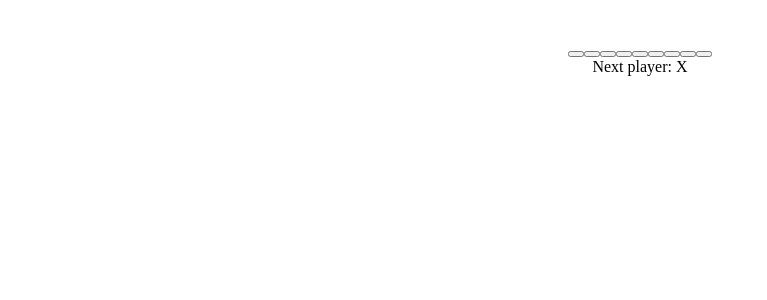
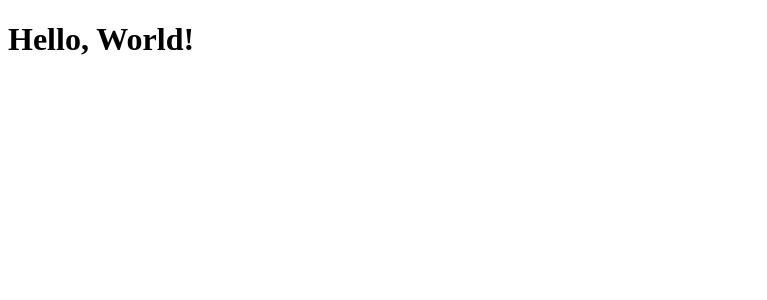
Before and after one commit to MrOLU24/tik-toc-toe, a React (Vite) app: page / in a window 1280 px wide. Shown: the top 300 px of the page, without its empty margins (0-767 px from the left). Built offline with nearby package versions, Linux system fonts and the light colour scheme.

Commit message:
reseting

```diff
--- a/src/App.jsx
+++ b/src/App.jsx
@@ -1,55 +1,10 @@
-import React, { useState } from 'react';
-import './App.css';
+import react from "react";
 
 const App = () => {
-  const [board, setBoard] = useState(Array(9).fill(null));
-  const [isXNext, setIsXNext] = useState(true);
-
-  const handleClick = (index) => {
-    if (board[index] || calculateWinner(board)) return;
-    const newBoard = board.slice();
-    newBoard[index] = isXNext ? 'X' : 'O';
-    setBoard(newBoard);
-    setIsXNext(!isXNext);
-  };
-
-  const calculateWinner = (squares) => {
-    const lines = [
-      [0, 1, 2],
-      [3, 4, 5],
-      [6, 7, 8],
-      [0, 3, 6],
-      [1, 4, 7],
-      [2, 5, 8],
-      [0, 4, 8],
-      [2, 4, 6],
-    ];
-    for (let i = 0; i < lines.length; i++) {
-      const [a, b, c] = lines[i];
-      if (squares[a] && squares[a] === squares[b] && squares[a] === squares[c]) {
-        return squares[a];
-      }
-    }
-    return null;
-  };
-
-  const winner = calculateWinner(board);
-  const status = winner ? `Winner: ${winner}` : `Next player: ${isXNext ? 'X' : 'O'}`;
-
   return (
-    <div className="game">
-      <div className="game-board">
-        {board.map((value, index) => (
-          <button key={index} className="square" onClick={() => handleClick(index)}>
-            {value}
-          </button>
-        ))}
-      </div>
-      <div className="game-info">
-        <div>{status}</div>
-      </div>
+    <div>
+      <h1>Hello, World!</h1>
     </div>
   );
 };
-
 export default App;
```
